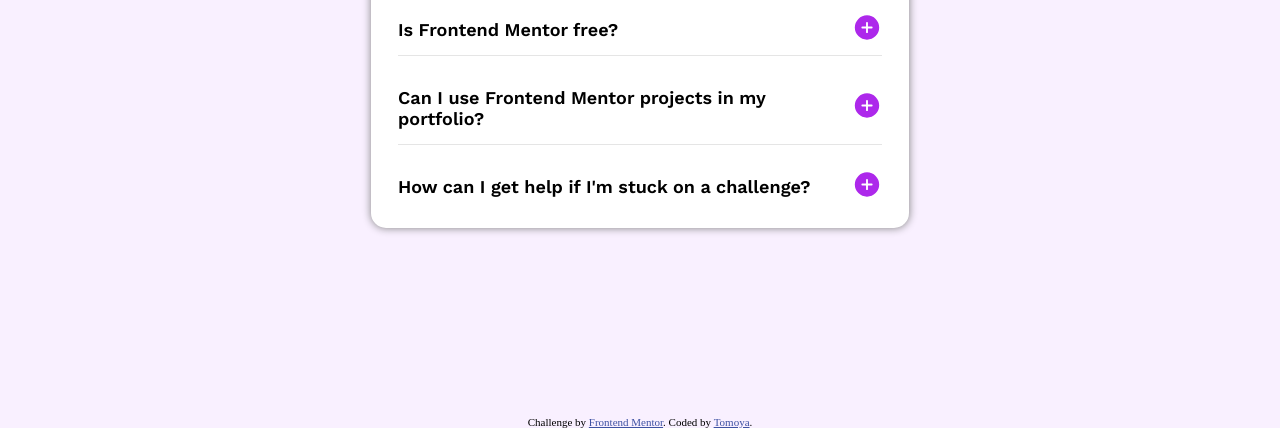
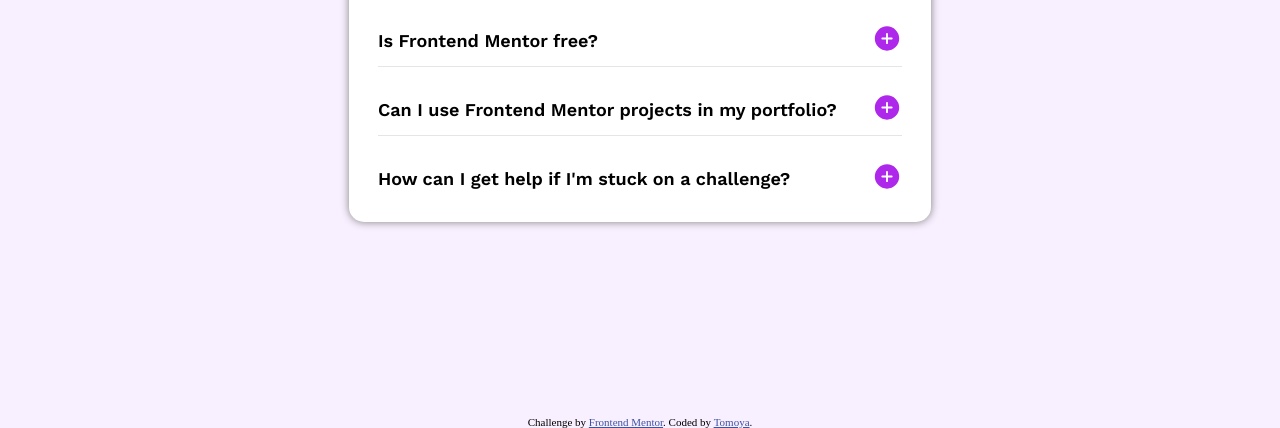
Before and after one commit to Tomoya300/faq-accordion, a plain HTML site: page index.html in a window 1280 px wide. Shown: the part 372-800 px from the top of the page. Drawn offline with nearby package versions, Linux system fonts and the light colour scheme; a web font is replaced by a local one.

Commit message:
modified faq container width

```diff
--- a/scss/style.scss
+++ b/scss/style.scss
@@ -20,7 +20,7 @@ main {
     height: 100%;
 
     .faq_container {
-        width: 42vw;
+        width: 45.5vw;
         height: fit-content;
         border-radius: 15px;
         background-color: white;
@@ -85,6 +85,7 @@ main {
                 font-size: 18px;
                 font-family: "Work Sans", sans-serif;
                 font-weight: 600;
+                margin-right: 8px;
             }
 
 
@@ -105,7 +106,7 @@ main {
     }
 }
 
-@media screen and (max-width:764px) {
+@media screen and (max-width:700px) {
     body {
         background-image: url("../assets/images/background-pattern-mobile.svg");
         background-size: 100%;
```
Also changed, not shown: css/style.css, 1 other file.
